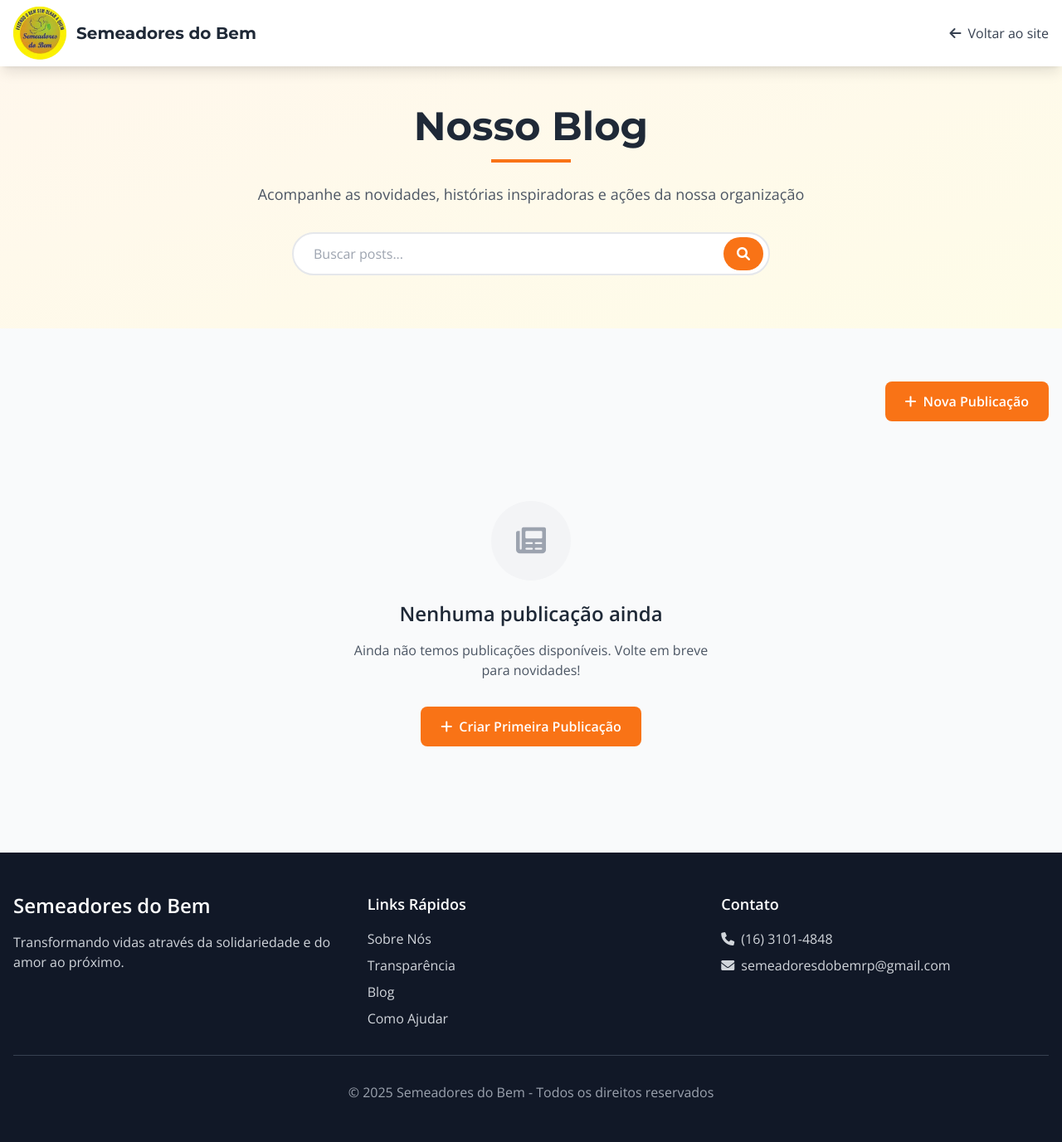
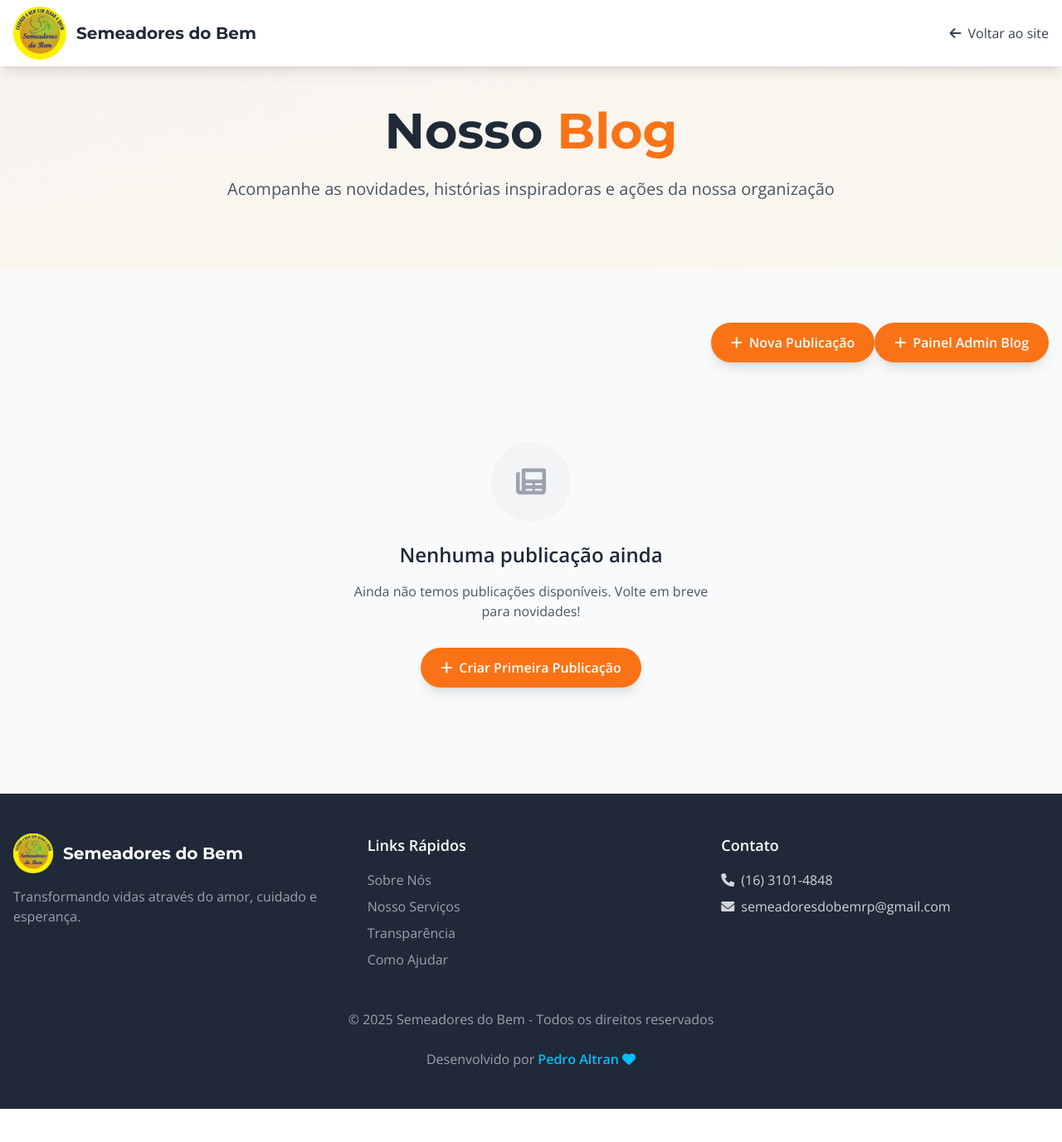
Before and after one commit to pedroaltran/semeadores-do-bem-2025, a Flask app: page /blog/ in a window 1280 px wide. Shown: the whole page at 83% size. After the commit the page ends 1337 px from the top, so only its background shows below. Run offline with Flask 3, Linux system fonts and the light colour scheme; the visitor is signed in with stand-in values (Sample User, id 1); data that the repository does not hold is empty; some libraries are stand-ins or nearby versions.

Commit message:
Corrigindo front do blog

```diff
--- a/app/templates/blog.html
+++ b/app/templates/blog.html
@@ -1,59 +1,91 @@
 <!DOCTYPE html>
 <html lang="pt-br">
 <head>
-    <meta charset="UTF-8">
-    <meta name="viewport" content="width=device-width, initial-scale=1.0">
+    <meta charset="UTF-8" />
+    <meta name="viewport" content="width=device-width, initial-scale=1" />
     <title>Blog - Semeadores do Bem</title>
 
     <!-- Tailwind CSS -->
     <script src="https://cdn.tailwindcss.com"></script>
 
     <!-- Font Awesome -->
-    <link rel="stylesheet" href="https://cdnjs.cloudflare.com/ajax/libs/font-awesome/6.0.0/css/all.min.css">
+    <link rel="stylesheet" href="https://cdnjs.cloudflare.com/ajax/libs/font-awesome/6.0.0/css/all.min.css" />
 
     <!-- Google Fonts -->
-    <link href="https://fonts.googleapis.com/css2?family=Montserrat:wght@300;400;500;600;700&family=Open+Sans:wght@300;400;600&display=swap" rel="stylesheet">
+    <link href="https://fonts.googleapis.com/css2?family=Montserrat:wght@300;400;500;600;700&family=Open+Sans:wght@300;400;600&display=swap" rel="stylesheet" />
 
     <!-- Custom CSS -->
-    <link rel="stylesheet" href="/app/static/index.css">
-    <link rel="icon" href="{{ url_for('static', filename='images/icone.png') }}" type="image/x-icon">
+    <link rel="stylesheet" href="{{ url_for('static', filename='css/index.css') }}" />
 
-    <!-- Tailwind Config -->
+    <link rel="icon" href="{{ url_for('static', filename='images/icone.png') }}" type="image/x-icon" />
+
     <script>
         tailwind.config = {
             theme: {
                 extend: {
                     colors: {
-                        primary: '#f97316', // orange-500
-                        secondary: '#facc15', // yellow-400
-                        accent: '#3b82f6', // blue-500
+                        primary: '#f97316',
+                        secondary: '#facc15',
+                        accent: '#3b82f6',
                     },
                     fontFamily: {
-                        'montserrat': ['Montserrat', 'sans-serif'],
+                        montserrat: ['Montserrat', 'sans-serif'],
                         'open-sans': ['Open Sans', 'sans-serif'],
+                    },
+                },
+            },
+        };
+    </script>
+
+    <style>
+        /* Hover card animation e estilo */
+        .post-card {
+            transition: all 0.3s ease;
+            border-radius: 12px;
+            overflow: hidden;
+            cursor: pointer;
         }
+
+        .post-card:hover {
+            transform: translateY(-5px);
+            box-shadow: 0 20px 40px rgba(0,0,0,0.1);
         }
+
+        .post-card img {
+            transition: transform 0.3s ease;
         }
+
+        .post-card:hover img {
+            transform: scale(1.05);
         }
-    </script>
+
+        /* Linha para limitar texto (2 e 3 linhas) */
+        .line-clamp-2 {
+            display: -webkit-box;
+            -webkit-line-clamp: 2;
+            -webkit-box-orient: vertical;
+            overflow: hidden;
+        }
+
+        .line-clamp-3 {
+            display: -webkit-box;
+            -webkit-line-clamp: 3;
+            -webkit-box-orient: vertical;
+            overflow: hidden;
+        }
+    </style>
 </head>
 <body class="font-open-sans bg-gray-50">
     <!-- Navbar -->
-    <nav class="fixed top-0 w-full bg-white shadow-lg z-50">
+    <nav class="fixed top-0 w-full bg-white shadow-lg z-50 backdrop-blur-sm bg-white/95">
         <div class="container mx-auto px-4">
             <div class="flex justify-between items-center h-20">
-                <!-- Logo -->
-                <div class="flex items-center">
-                    <a href="/" class="flex items-center">
-                        <img src="{{ url_for('static', filename='images/logosemeadores.png') }}" alt="Logo Semeadores do Bem" class="h-16 w-16">
-                        <span class="ml-3 text-xl font-montserrat font-bold text-gray-800 hidden sm:block">
+                <a href="/" class="flex items-center group">
+                    <img src="{{ url_for('static', filename='images/logosemeadores.png') }}" alt="Logo Semeadores do Bem" class="h-16 w-16 transition-transform group-hover:scale-105" />
+                    <span class="ml-3 text-xl font-montserrat font-bold text-gray-800 hidden sm:block group-hover:text-primary transition-colors">
                         Semeadores do Bem
                     </span>
                 </a>
-                </div>
-
-                <!-- Link para voltar -->
-                <div>
                 <a href="/" class="text-gray-700 hover:text-primary transition-colors flex items-center">
                     <i class="fas fa-arrow-left mr-2"></i>
                     <span class="hidden sm:inline">Voltar ao site</span>
@@ -61,21 +93,17 @@
                 </a>
             </div>
         </div>
-        </div>
     </nav>
 
     <!-- Hero Section -->
-    <section class="pt-32 pb-16 bg-gradient-to-br from-orange-50 to-yellow-50">
-        <div class="container mx-auto px-4">
-            <div class="text-center">
-                <h1 class="text-4xl lg:text-5xl font-montserrat font-bold text-gray-800 mb-4">
-                    Nosso Blog
+    <section class="pt-32 pb-12 bg-gradient-to-br from-primary/5 to-secondary/5">
+        <div class="container mx-auto px-4 text-center max-w-3xl mx-auto">
+            <h1 class="text-5xl md:text-6xl font-montserrat font-bold text-gray-800 mb-6">
+                Nosso <span class="text-primary">Blog</span>
             </h1>
-                <div class="w-24 h-1 bg-primary mx-auto mb-6"></div>
-                <p class="text-lg text-gray-600 max-w-2xl mx-auto">
+            <p class="text-xl text-gray-600 mb-8 leading-relaxed">
                 Acompanhe as novidades, histórias inspiradoras e ações da nossa organização
             </p>
-
             {% if search_query %}
             <div class="mt-6 inline-flex items-center bg-white px-4 py-2 rounded-full shadow">
                 <span class="text-gray-600">Resultados para:</span>
@@ -85,7 +113,6 @@
                 </a>
             </div>
             {% endif %}
-
             {% if featured_only %}
             <div class="mt-6">
                 <span class="inline-block bg-secondary text-gray-800 px-4 py-2 rounded-full font-semibold">
@@ -94,44 +121,40 @@
             </div>
             {% endif %}
         </div>
-        </div>
     </section>
 
     <!-- Main Content -->
     <main class="py-16">
         <div class="container mx-auto px-4">
-            <!-- Action Buttons for Authenticated Users -->
             {% if is_authenticated %}
             <div class="flex justify-end mb-8">
                 <a href="/blog/new"
-                   class="bg-primary text-white px-6 py-3 rounded-lg hover:bg-orange-600 transition-colors font-semibold flex items-center">
+                   class="bg-primary text-white px-6 py-3 rounded-full hover:bg-primary/90 transition-colors font-semibold flex items-center shadow-lg transform hover:scale-105">
                     <i class="fas fa-plus mr-2"></i>
                     Nova Publicação
+                </a>
+                <a href="/blog/posts"
+                   class="bg-primary text-white px-6 py-3 rounded-full hover:bg-primary/90 transition-colors font-semibold flex items-center shadow-lg transform hover:scale-105">
+                    <i class="fas fa-plus mr-2"></i>
+                    Painel Admin Blog
                 </a>
             </div>
             {% endif %}
 
-            <!-- Blog Posts Grid -->
             {% if posts %}
             <div class="grid md:grid-cols-2 lg:grid-cols-3 gap-8">
                 {% for post in posts %}
-                <article class="bg-white rounded-xl shadow-lg overflow-hidden hover:shadow-xl transition-all duration-300 transform hover:-translate-y-2">
-                    <!-- Post Image -->
+                <article class="post-card bg-white shadow-lg rounded-xl overflow-hidden hover:shadow-xl transition-all duration-300 transform">
                     {% if post.image_url %}
-                    <div class="h-48 overflow-hidden">
-                        <img src="{{ post.image_url }}"
-                             alt="{{ post.title }}"
-                             class="w-full h-full object-cover hover:scale-105 transition-transform duration-500">
-                    </div>
+                    <a href="/blog/view/{{ post.id }}" class="block h-48 overflow-hidden">
+                        <img src="{{ post.image_url }}" alt="{{ post.title }}" class="w-full h-full object-cover" loading="lazy" />
+                    </a>
                     {% else %}
-                    <div class="h-48 bg-gradient-to-br from-orange-100 to-yellow-100 flex items-center justify-center">
+                    <a href="/blog/view/{{ post.id }}" class="block h-48 bg-gradient-to-br from-orange-100 to-yellow-100 flex items-center justify-center">
                         <i class="fas fa-newspaper text-6xl text-orange-300"></i>
-                    </div>
+                    </a>
                     {% endif %}
-
-                    <!-- Post Content -->
                     <div class="p-6 flex flex-col h-full">
-                        <!-- Meta Information -->
                         <div class="flex items-center text-sm text-gray-500 mb-4">
                             <span class="flex items-center mr-4">
                                 <i class="fas fa-calendar text-primary mr-2"></i>
@@ -143,12 +166,10 @@
                             </span>
                         </div>
 
-                        <!-- Title -->
                         <h2 class="text-xl font-bold text-gray-800 mb-3 line-clamp-2">
                             {{ post.title }}
                         </h2>
 
-                        <!-- Excerpt -->
                         <p class="text-gray-600 mb-4 flex-grow line-clamp-3">
                             {% if post.excerpt %}
                                 {{ post.excerpt }}
@@ -158,7 +179,6 @@
                             {% endif %}
                         </p>
 
-                        <!-- Tags -->
                         {% if post.tags %}
                         <div class="flex flex-wrap gap-2 mb-4">
                             {% for tag in post.tags.split(',') %}
@@ -169,7 +189,6 @@
                         </div>
                         {% endif %}
 
-                        <!-- Read More Link -->
                         <a href="/blog/view/{{ post.id }}"
                         class="inline-flex items-center text-accent font-semibold hover:text-blue-600 transition-colors group">
                             Continuar lendo
@@ -180,10 +199,9 @@
                 {% endfor %}
             </div>
 
-            <!-- Paginação Numérica -->
+            <!-- Paginação -->
             {% if total_pages > 1 %}
             <nav class="flex justify-center items-center flex-wrap gap-2 mt-12">
-                <!-- Botão Anterior -->
                 {% if has_prev %}
                 <a href="/blog?page={{ page - 1 }}{% if search_query %}&q={{ search_query }}{% endif %}"
                    class="flex items-center px-4 py-2 bg-white border-2 border-gray-200 rounded-lg hover:bg-primary hover:text-white hover:border-primary transition-colors">
@@ -191,7 +209,6 @@
                 </a>
                 {% endif %}
 
-                <!-- Números das Páginas -->
                 {% set start_page = [1, page - 2]|max %}
                 {% set end_page = [total_pages, page + 2]|min %}
                 {% for p in range(start_page, end_page + 1) %}
@@ -207,7 +224,6 @@
                     {% endif %}
                 {% endfor %}
 
-                <!-- Botão Próximo -->
                 {% if has_next %}
                 <a href="/blog?page={{ page + 1 }}{% if search_query %}&q={{ search_query }}{% endif %}"
                    class="flex items-center px-4 py-2 bg-white border-2 border-gray-200 rounded-lg hover:bg-primary hover:text-white hover:border-primary transition-colors">
@@ -216,7 +232,6 @@
                 {% endif %}
             </nav>
             {% endif %}
-
 
             {% else %}
             <!-- Empty State -->
@@ -231,7 +246,7 @@
 
                 {% if is_authenticated %}
                 <a href="/blog/new"
-                   class="inline-flex items-center bg-primary text-white px-6 py-3 rounded-lg hover:bg-orange-600 transition-colors font-semibold">
+                   class="inline-flex items-center bg-primary text-white px-6 py-3 rounded-full hover:bg-primary/90 transition-colors font-semibold shadow-lg transform hover:scale-105">
                     <i class="fas fa-plus mr-2"></i>
                     Criar Primeira Publicação
                 </a>
@@ -242,23 +257,26 @@
     </main>
 
     <!-- Footer -->
-    <footer class="bg-gray-900 text-white py-12">
+    <footer class="bg-gray-800 text-white py-12">
         <div class="container mx-auto px-4">
-            <div class="grid md:grid-cols-3 gap-8 mb-8">
+            <div class="grid grid-cols-1 md:grid-cols-3 gap-8 mb-8">
                 <div>
-                    <h3 class="text-2xl font-bold mb-4">Semeadores do Bem</h3>
-                    <p class="text-gray-300">
-                        Transformando vidas através da solidariedade e do amor ao próximo.
+                    <div class="flex items-center mb-4">
+                        <img src="{{ url_for('static', filename='images/logosemeadores.png') }}" alt="Logo" class="h-12 w-12 mr-3" />
+                        <span class="text-xl font-montserrat font-bold">Semeadores do Bem</span>
+                    </div>
+                    <p class="text-gray-400">
+                        Transformando vidas através do amor, cuidado e esperança.
                     </p>
                 </div>
 
                 <div>
                     <h4 class="text-lg font-semibold mb-4">Links Rápidos</h4>
-                    <ul class="space-y-2">
-                        <li><a href="/#sobre" class="text-gray-300 hover:text-primary transition-colors">Sobre Nós</a></li>
-                        <li><a href="/transparencia" class="text-gray-300 hover:text-primary transition-colors">Transparência</a></li>
-                        <li><a href="/blog" class="text-gray-300 hover:text-primary transition-colors">Blog</a></li>
-                        <li><a href="/#colaborador" class="text-gray-300 hover:text-primary transition-colors">Como Ajudar</a></li>
+                    <ul class="space-y-2 text-gray-400">
+                        <li><a href="{{ url_for('main.home') }}#sobre" class="hover:text-white transition-colors">Sobre Nós</a></li>
+                        <li><a href="{{ url_for('main.home') }}#servicos" class="hover:text-white transition-colors">Nosso Serviços</a></li>
+                        <li><a href="{{ url_for('main.home') }}#transparencia" class="hover:text-white transition-colors">Transparência</a></li>
+                        <li><a href="{{ url_for('main.home') }}#colaborador" class="hover:text-white transition-colors">Como Ajudar</a></li>
                     </ul>
                 </div>
 
@@ -279,15 +297,14 @@
                 </div>
             </div>
 
-            <hr class="border-gray-700 mb-8">
-
-            <div class="text-center text-gray-400">
-                <p>&copy; 2025 Semeadores do Bem - Todos os direitos reservados</p>
+            <div class="text-center text-gray-400 mt-12">
+                <p>&copy; 2025 Semeadores do Bem - Todos os direitos reservados</p><br />
+                Desenvolvido por
+                <a href="https://www.linkedin.com/in/pedroaltran/" target="_blank" rel="noopener noreferrer" class="font-bold text-[#00bfff]">
+                    Pedro Altran <i class="fas fa-heart" style="color: var(--primary-color);"></i>
+                </a>
             </div>
         </div>
     </footer>
-
-    <!-- Scripts -->
-    <script src="static/js/blog.js"></script>
 </body>
 </html>
```
Also changed, not shown: app/templates/admin/new_post.html (+6 -19 lines). Lines whose indentation alone changed are shown as unchanged.
